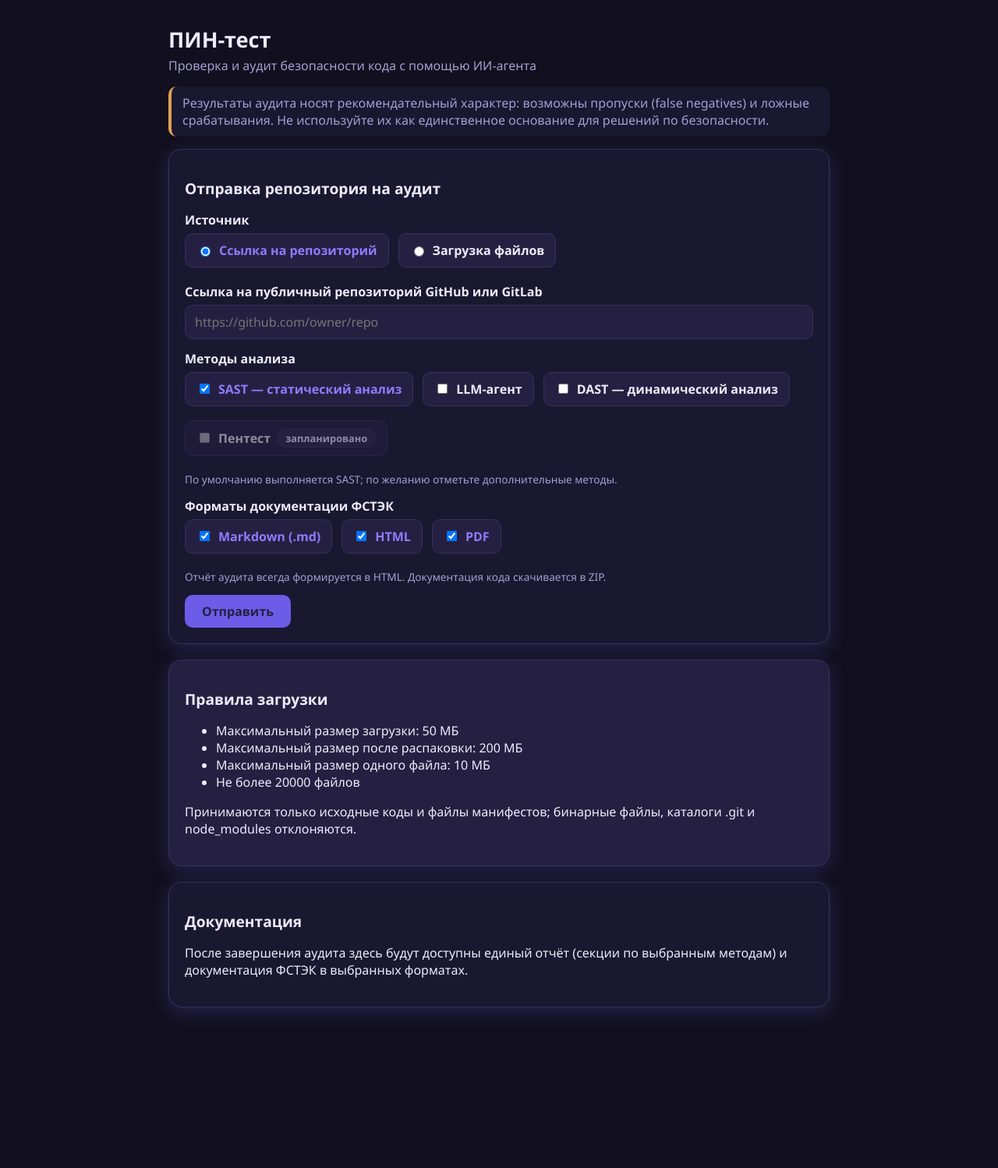
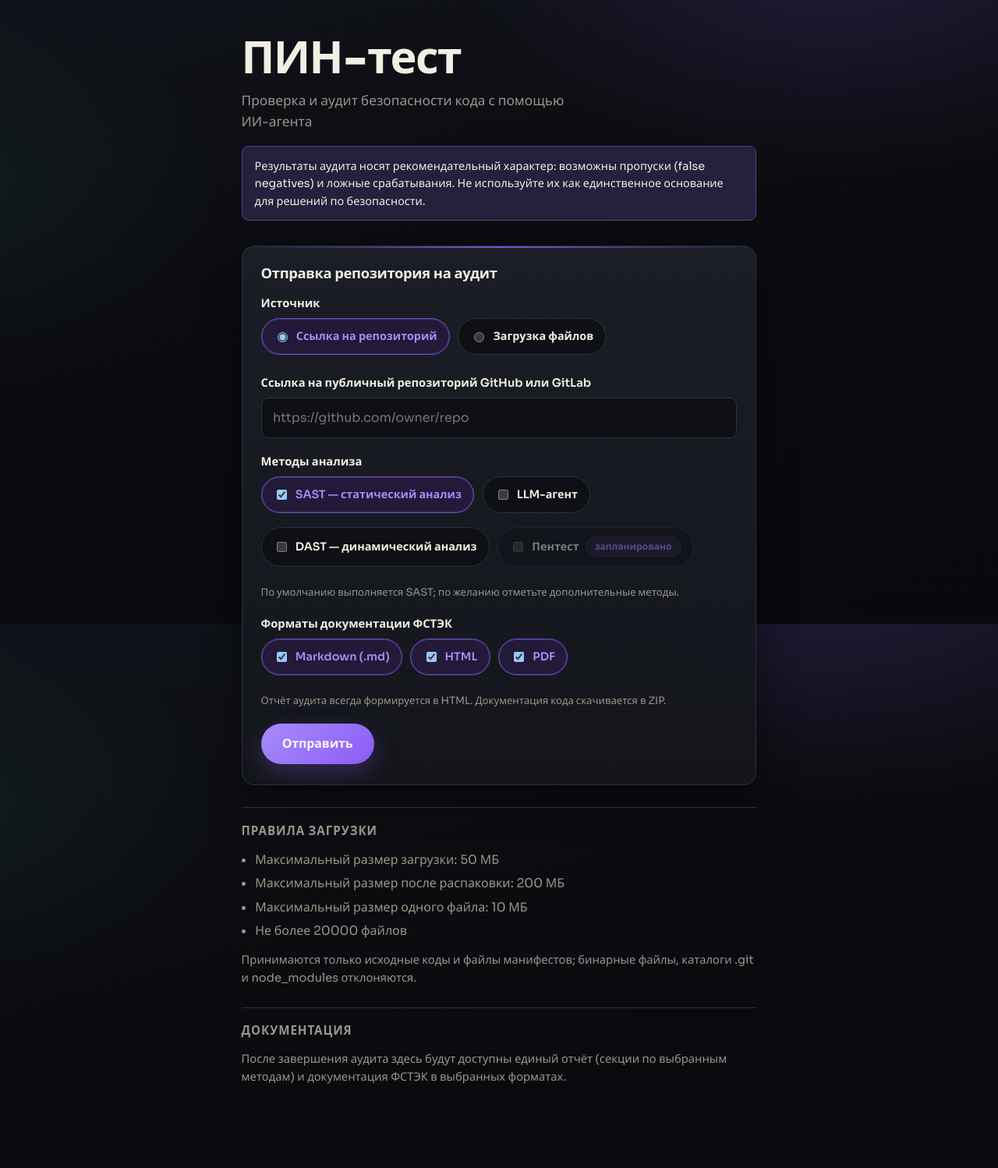
Before and after one commit to PyanzinaMaria/repo-analyzer, a FastAPI app: page / in a window 1280 px wide. Shown: the whole page at 78% size. Before the commit the page ends 1306 px from the top, so only its background shows below. Run offline with FastAPI, Linux system fonts and the light colour scheme; some libraries are stand-ins or nearby versions.

Commit message:
style(ui-design): обновить веб-UI на instrument noir с фиолетовым акцентом
Обновлены theme.yaml/theme.css, site.css, base.html, index.html и зеркало цветов в worker.yaml: тёмный графит, акцент #8B5CF6, шрифты Syne/Sora, карточка только у формы, без дёрганья на HTMX-поллинге страницы скана.

Редизайн UI без смены функционала; анимация intro отключена внутри #scan-live, чтобы опрос статуса каждые 2с не перезапускал появление блоков.

Co-authored-by: Cursor <cursoragent@cursor.com>

```diff
--- a/frontend/web/app/static/css/site.css
+++ b/frontend/web/app/static/css/site.css
@@ -1,168 +1,316 @@
-/* Layout and components. Colors and shapes come exclusively from theme.css
-   custom properties; this file contains no concrete color values. */
+/* Instrument noir layout. Concrete colors live in theme.css tokens. */
 
 * { box-sizing: border-box; }
 
+::selection {
+    background: var(--color-accent);
+    color: var(--color-bg);
+}
+
+html { color-scheme: dark; }
+
 body {
     margin: 0;
-    background: var(--color-bg);
+    min-height: 100vh;
     color: var(--color-ink);
     font-family: var(--font-family);
     font-size: var(--font-size);
+    line-height: 1.55;
+    -webkit-font-smoothing: antialiased;
+    background:
+        radial-gradient(900px 520px at 85% -8%, rgba(139, 92, 246, 0.16), transparent 55%),
+        radial-gradient(700px 480px at -5% 30%, rgba(61, 207, 142, 0.06), transparent 50%),
+        linear-gradient(165deg, #10131A 0%, var(--color-bg) 42%, #08090D 100%);
+    background-attachment: fixed;
 }
 
-main { max-width: 880px; margin: 0 auto; padding: 24px 16px 64px; }
+body::before {
+    content: "";
+    position: fixed;
+    inset: 0;
+    pointer-events: none;
+    z-index: 0;
+    opacity: 0.35;
+    background-image:
+        linear-gradient(rgba(243, 238, 228, 0.03) 1px, transparent 1px),
+        linear-gradient(90deg, rgba(243, 238, 228, 0.03) 1px, transparent 1px);
+    background-size: 48px 48px;
+    mask-image: radial-gradient(ellipse at 50% 20%, #000 20%, transparent 75%);
+}
 
-a { color: var(--color-accent-strong); text-decoration: none; }
-a:hover { text-decoration: underline; }
+main {
+    position: relative;
+    z-index: 1;
+    max-width: 44rem;
+    margin: 0 auto;
+    padding: 2.75rem 1.35rem 5rem;
+}
 
-h1, h2 { color: var(--color-ink); }
-h1 { font-size: 1.7rem; margin: 8px 0 4px; }
-h2 { font-size: 1.2rem; }
+a {
+    color: var(--color-accent-strong);
+    text-decoration-thickness: 1px;
+    text-underline-offset: 0.2em;
+}
+a:hover { color: var(--color-ink); }
+
+h1, h2 {
+    color: var(--color-ink);
+    letter-spacing: -0.03em;
+    line-height: 1.1;
+}
+h1 {
+    font-family: var(--font-display);
+    font-size: clamp(2.6rem, 7vw, 3.6rem);
+    font-weight: 800;
+    margin: 0 0 0.55rem;
+    text-wrap: balance;
+}
+h2 {
+    font-family: var(--font-display);
+    font-size: 1.15rem;
+    font-weight: 700;
+    margin: 0 0 1rem;
+    letter-spacing: -0.02em;
+}
+
+.page-intro {
+    margin-bottom: 2rem;
+    animation: intro-rise 0.7s cubic-bezier(0.16, 1, 0.3, 1) both;
+}
+.page-intro .subtitle {
+    font-size: 1.08rem;
+    max-width: 28rem;
+    margin-bottom: 1.1rem;
+}
+
+.subtitle {
+    color: var(--color-ink-soft);
+    margin: 0 0 1rem;
+}
 
 .card {
+    background:
+        linear-gradient(180deg, rgba(28, 31, 40, 0.96), rgba(20, 22, 28, 0.98));
+    border: 1px solid var(--color-border);
+    border-radius: calc(var(--shape-radius) + 2px);
+    box-shadow: var(--shape-shadow);
+    padding: 1.55rem 1.5rem 1.65rem;
+    margin-bottom: 1.75rem;
+    position: relative;
+    overflow: hidden;
+    animation: intro-rise 0.75s cubic-bezier(0.16, 1, 0.3, 1) 0.08s both;
+}
+.card::before {
+    content: "";
+    position: absolute;
+    inset: 0 0 auto 0;
+    height: 2px;
+    background: linear-gradient(90deg, transparent, var(--color-accent), transparent);
+    opacity: 0.85;
+}
+.card--raised {
     background: var(--color-surface);
-    border: 1px solid var(--color-border);
-    border-radius: var(--shape-radius);
-    box-shadow: var(--shape-shadow);
-    padding: 20px;
-    margin-bottom: 20px;
 }
 
-.card--raised { background: var(--color-surface-raised); }
-
-.subtitle { color: var(--color-ink-soft); margin: 0 0 16px; }
-
-/* Advisory banner: results are recommendations, not a guarantee */
-.disclaimer {
-    border-left: 4px solid var(--color-warn);
-    background: var(--color-surface);
-    border-radius: var(--shape-radius-small);
-    padding: 10px 14px;
-    margin: 0 0 16px;
+.section-plain {
+    margin: 0 0 1.6rem;
+    padding-top: 1.35rem;
+    border-top: 1px solid var(--color-border);
+    animation: intro-rise 0.75s cubic-bezier(0.16, 1, 0.3, 1) 0.16s both;
+}
+.section-plain h2 {
+    font-size: 0.95rem;
+    color: var(--color-ink-soft);
+    letter-spacing: 0.06em;
+    text-transform: uppercase;
+    font-weight: 700;
+}
+.section-plain ul {
+    margin: 0.35rem 0 0.85rem;
+    padding-left: 1.1rem;
     color: var(--color-ink-soft);
 }
-.disclaimer--compact { font-size: 0.85rem; margin-bottom: 12px; }
+.section-plain li { margin-bottom: 0.35rem; }
+.section-plain p {
+    margin: 0;
+    color: var(--color-ink-soft);
+    font-size: 0.92rem;
+}
 
-/* Form */
-.field { margin-bottom: 14px; }
-.field label { display: block; font-weight: 600; margin-bottom: 6px; }
-.field .help { color: var(--color-ink-soft); font-size: 0.85rem; margin-top: 4px; }
-.field input[type="text"], .field input[type="url"] {
+.disclaimer {
+    background: color-mix(in srgb, var(--color-accent) 14%, var(--color-surface));
+    border: 1px solid color-mix(in srgb, var(--color-accent) 42%, var(--color-border));
+    border-radius: var(--shape-radius-small);
+    padding: 0.85rem 1rem;
+    margin: 0 0 0.25rem;
+    color: var(--color-ink);
+    font-size: 0.9rem;
+}
+.disclaimer--compact { font-size: 0.84rem; margin-bottom: 0.85rem; }
+
+.field { margin-bottom: 1.15rem; }
+.field label {
+    display: block;
+    font-weight: 600;
+    margin-bottom: 0.45rem;
+    font-size: 0.92rem;
+}
+.field .help {
+    color: var(--color-ink-soft);
+    font-size: 0.82rem;
+    margin-top: 0.4rem;
+}
+.field input[type="text"],
+.field input[type="url"],
+.field input[type="file"],
+.field select,
+.field textarea {
     width: 100%;
-    padding: 10px 12px;
+    padding: 0.78rem 0.9rem;
     border: 1px solid var(--color-border);
     border-radius: var(--shape-radius-small);
-    background: var(--color-surface-raised);
+    background: #0E1015;
     color: var(--color-ink);
     font: inherit;
+    transition: border-color 0.15s ease, box-shadow 0.15s ease;
 }
-.field input:focus { outline: 2px solid var(--color-accent); border-color: var(--color-accent); }
+.field textarea { resize: vertical; min-height: 5.5rem; }
+.field input:focus,
+.field select:focus,
+.field textarea:focus {
+    outline: none;
+    border-color: var(--color-accent);
+    box-shadow: 0 0 0 3px rgba(139, 92, 246, 0.22);
+}
 
-.choices { display: flex; gap: 12px; margin-bottom: 14px; }
+.choices { display: flex; gap: 0.65rem; margin-bottom: 1rem; flex-wrap: wrap; }
 .choices--wrap { flex-wrap: wrap; }
 .choices label {
     display: flex;
     align-items: center;
-    gap: 8px;
-    padding: 10px 14px;
+    gap: 0.5rem;
+    padding: 0.72rem 0.95rem;
     border: 1px solid var(--color-border);
-    border-radius: var(--shape-radius-small);
-    background: var(--color-surface-raised);
+    border-radius: 999px;
+    background: #0E1015;
     cursor: pointer;
     font-weight: 600;
+    font-size: 0.9rem;
+    transition: border-color 0.15s ease, background 0.15s ease, transform 0.12s ease;
+}
+.choices label:hover {
+    border-color: color-mix(in srgb, var(--color-accent) 55%, var(--color-border));
+    transform: translateY(-1px);
 }
 .choices input:checked + span { color: var(--color-accent-strong); }
-.choice--disabled { opacity: 0.55; cursor: not-allowed; }
+.choices label:has(input:checked) {
+    background: var(--color-accent-soft);
+    border-color: color-mix(in srgb, var(--color-accent) 70%, var(--color-border));
+    box-shadow: inset 0 0 0 1px rgba(139, 92, 246, 0.25);
+}
+.choice--disabled { opacity: 0.45; cursor: not-allowed; }
 .badge--planned {
     background: transparent;
     border: 1px solid var(--color-border);
     color: var(--color-ink-soft);
-    font-size: 0.7rem;
+    font-size: 0.68rem;
     padding: 1px 8px;
+    border-radius: 999px;
 }
 
 .button {
     display: inline-block;
-    padding: 10px 22px;
+    padding: 0.85rem 1.7rem;
     border: none;
-    border-radius: var(--shape-radius-small);
-    background: var(--color-accent);
-    color: var(--color-surface-raised);
+    border-radius: 999px;
+    background: linear-gradient(135deg, var(--color-accent-strong), var(--color-accent));
+    color: #F8F5FF;
     font: inherit;
-    font-weight: 700;
+    font-weight: 750;
+    letter-spacing: -0.01em;
     cursor: pointer;
+    box-shadow: 0 10px 28px rgba(139, 92, 246, 0.28);
+    transition: transform 0.12s ease, filter 0.15s ease, box-shadow 0.15s ease;
 }
-.button:hover { background: var(--color-accent-strong); }
+.button:hover {
+    filter: brightness(1.06);
+    box-shadow: 0 14px 34px rgba(139, 92, 246, 0.38);
+}
+.button:focus-visible {
+    outline: 2px solid var(--color-accent-strong);
+    outline-offset: 3px;
+}
+.button:active { transform: translateY(1px); }
 .button--secondary {
-    background: var(--color-surface-raised);
+    background: transparent;
     color: var(--color-accent-strong);
     border: 1px solid var(--color-border);
-    font-weight: 600;
+    font-weight: 650;
     text-decoration: none;
+    box-shadow: none;
 }
-.button--secondary:hover { background: var(--color-accent-soft); text-decoration: none; }
-/* Prominent navigation (home / back to the scan): bigger and brighter */
+.button--secondary:hover {
+    background: var(--color-accent-soft);
+    color: var(--color-accent-strong);
+    text-decoration: none;
+    filter: none;
+}
 .button--primary {
-    padding: 12px 30px;
-    font-size: 1.05rem;
-    background: var(--color-accent-strong);
-    color: var(--color-surface-raised);
-    box-shadow: var(--shape-shadow);
+    padding: 0.8rem 1.55rem;
+    font-size: 0.98rem;
     text-decoration: none;
 }
 .button--primary:hover {
-    background: var(--color-accent);
-    color: var(--color-surface-raised);
+    color: #F8F5FF;
     text-decoration: none;
 }
-.home-nav { margin-top: 24px; }
+.home-nav { margin: 0 0 1.4rem; }
 
-/* Status list: overall progress bar plus numbered steps connected by a line */
 .stage-progress {
-    height: 8px;
-    background: var(--color-surface-raised);
+    height: 5px;
+    background: #0E1015;
     border: 1px solid var(--color-border);
     border-radius: 999px;
     overflow: hidden;
-    margin: 4px 0 16px;
+    margin: 0.25rem 0 1rem;
 }
 .stage-progress__bar {
     height: 100%;
-    background: var(--color-accent-strong);
+    background: linear-gradient(90deg, var(--color-accent), var(--color-accent-strong));
     border-radius: 999px;
     transition: width 0.5s ease;
 }
-.stage-progress__bar--done { background: var(--color-ok); }
+.stage-progress__bar--done {
+    background: linear-gradient(90deg, #2AAE74, var(--color-ok));
+}
 
 .stage-list { list-style: none; padding: 0; margin: 0; }
 .stage-list li {
     display: flex;
     align-items: center;
-    gap: 12px;
-    padding: 10px 12px;
+    gap: 0.75rem;
+    padding: 0.7rem 0.55rem;
     position: relative;
 }
-/* Connector line between step markers */
 .stage-list li:not(:last-child)::before {
     content: "";
     position: absolute;
-    left: 25px;
-    top: 42px;
-    height: calc(100% - 42px);
+    left: 1.35rem;
+    top: 2.55rem;
+    height: calc(100% - 2.55rem);
     width: 2px;
     background: var(--color-border);
 }
 .stage__marker {
-    flex: 0 0 28px;
-    height: 28px;
+    flex: 0 0 1.7rem;
+    height: 1.7rem;
     border-radius: 50%;
     display: inline-flex;
     align-items: center;
     justify-content: center;
     font-weight: 700;
-    font-size: 0.85rem;
-    background: var(--color-surface-raised);
+    font-size: 0.78rem;
+    background: #0E1015;
     border: 2px solid var(--color-border);
     color: var(--color-ink-soft);
     position: relative;
@@ -172,12 +320,12 @@ h2 { font-size: 1.2rem; }
 .stage--ok .stage__marker {
     background: var(--color-ok);
     border-color: var(--color-ok);
-    color: var(--color-surface-raised);
+    color: #062016;
 }
 .stage--fail .stage__marker {
     background: var(--color-fail);
     border-color: var(--color-fail);
-    color: var(--color-surface-raised);
+    color: #2A0A0C;
 }
 .stage--running .stage__marker {
     border-color: var(--color-warn);
@@ -185,41 +333,78 @@ h2 { font-size: 1.2rem; }
     animation: stage-pulse 1.4s ease-in-out infinite;
 }
 .stage--running .badge--running { animation: stage-pulse 1.4s ease-in-out infinite; }
+
 @keyframes stage-pulse {
-    0%, 100% { box-shadow: 0 0 0 0 var(--color-accent-soft); }
-    50% { box-shadow: 0 0 0 8px var(--color-accent-soft); }
+    0%, 100% { box-shadow: 0 0 0 0 rgba(139, 92, 246, 0.35); }
+    50% { box-shadow: 0 0 0 8px rgba(139, 92, 246, 0.05); }
+}
+
+@keyframes intro-rise {
+    from {
+        opacity: 0;
+        transform: translateY(14px);
+        filter: blur(4px);
+    }
+    to {
+        opacity: 1;
+        transform: translateY(0);
+        filter: blur(0);
+    }
+}
+
+/* HTMX re-swaps this every 2s — entrance animation must not re-run */
+#scan-live .card,
+#scan-live .section-plain {
+    animation: none;
+}
+
+@media (prefers-reduced-motion: reduce) {
+    .stage--running .stage__marker,
+    .stage--running .badge--running,
+    .page-intro,
+    .card,
+    .section-plain { animation: none; }
+    .button, .choices label, .stage-progress__bar { transition: none; }
 }
 
 .badge {
-    padding: 2px 10px;
+    padding: 0.18rem 0.7rem;
     border-radius: 999px;
-    font-size: 0.8rem;
+    font-size: 0.75rem;
     font-weight: 700;
     background: var(--color-accent-soft);
-    color: var(--color-ink);
+    color: var(--color-accent-strong);
 }
-.badge--ok { background: var(--color-ok); color: var(--color-surface-raised); }
-.badge--running { background: var(--color-warn); color: var(--color-ink); }
-.badge--fail { background: var(--color-fail); color: var(--color-surface-raised); }
+.badge--ok { background: color-mix(in srgb, var(--color-ok) 25%, #0E1015); color: var(--color-ok); }
+.badge--running { background: var(--color-accent-soft); color: var(--color-accent-strong); }
+.badge--fail { background: color-mix(in srgb, var(--color-fail) 22%, #0E1015); color: var(--color-fail); }
 
-/* Results */
-.results-grid { display: flex; gap: 20px; flex-wrap: wrap; align-items: center; }
-.artifact-actions { display: flex; flex-direction: column; gap: 10px; }
+.results-grid { display: flex; gap: 1.15rem; flex-wrap: wrap; align-items: center; }
+.artifact-actions { display: flex; flex-direction: column; gap: 0.6rem; }
 .results-pending { color: var(--color-ink-soft); }
-.timing { color: var(--color-ink-soft); font-size: 0.9rem; margin: 12px 0 0; }
+.timing { color: var(--color-ink-soft); font-size: 0.9rem; margin: 0.75rem 0 0; }
 
-/* Report viewer */
 .viewer-frame {
-  width: 100%;
-  height: 78vh;
-  border: 1px solid var(--color-border);
-  border-radius: var(--shape-radius-small);
-  background: var(--color-bg);
+    width: 100%;
+    height: 78vh;
+    border: 1px solid var(--color-border);
+    border-radius: var(--shape-radius-small);
+    background: #0E1015;
 }
 
 .error-box {
-    border-left: 4px solid var(--color-fail);
-    padding: 10px 14px;
+    background: color-mix(in srgb, var(--color-fail) 14%, var(--color-surface));
+    border: 1px solid color-mix(in srgb, var(--color-fail) 45%, var(--color-border));
+    border-radius: var(--shape-radius-small);
+    padding: 0.75rem 0.95rem;
     color: var(--color-fail);
-    font-weight: 600;
+    font-weight: 650;
+    margin-top: 0.45rem;
 }
+
+@media (max-width: 520px) {
+    main { padding: 1.6rem 1rem 3.5rem; }
+    .card { padding: 1.2rem 1.05rem 1.35rem; }
+    .choices label { width: 100%; border-radius: var(--shape-radius-small); }
+    h1 { font-size: 2.35rem; }
+}
--- a/frontend/web/app/static/css/theme.css
+++ b/frontend/web/app/static/css/theme.css
@@ -1,19 +1,20 @@
 :root {
-    --color-bg: #12101E;
-    --color-surface: #1A1730;
-    --color-surface-raised: #252042;
-    --color-accent: #6C5CE7;
-    --color-accent-strong: #8F7BFF;
-    --color-accent-soft: #2E2952;
-    --color-ink: #EDEBFA;
-    --color-ink-soft: #A49FD1;
-    --color-ok: #5FBF77;
-    --color-warn: #E0A34E;
-    --color-fail: #E05B6C;
-    --color-border: #37315C;
-    --font-family: 'Segoe UI', 'Trebuchet MS', system-ui, sans-serif;
+    --color-bg: #0B0C10;
+    --color-surface: #14161C;
+    --color-surface-raised: #1C1F28;
+    --color-accent: #8B5CF6;
+    --color-accent-strong: #A78BFA;
+    --color-accent-soft: #221A38;
+    --color-ink: #F3EEE4;
+    --color-ink-soft: #9B958A;
+    --color-ok: #3DCF8E;
+    --color-warn: #C4A1FF;
+    --color-fail: #F07178;
+    --color-border: #2C303C;
+    --font-family: 'Sora', 'Segoe UI', system-ui, sans-serif;
+    --font-display: 'Syne', 'Sora', system-ui, sans-serif;
     --font-size: 16px;
-    --shape-radius: 16px;
-    --shape-radius-small: 10px;
-    --shape-shadow: 0 6px 24px rgba(108, 92, 231, 0.25);
+    --shape-radius: 14px;
+    --shape-radius-small: 9px;
+    --shape-shadow: 0 18px 50px rgba(0, 0, 0, 0.45);
 }
--- a/frontend/web/app/templates/base.html
+++ b/frontend/web/app/templates/base.html
@@ -4,6 +4,9 @@
     <meta charset="utf-8">
     <meta name="viewport" content="width=device-width, initial-scale=1">
     <title>{{ page_title }} — {{ app_title }}</title>
+    <link rel="preconnect" href="https://fonts.googleapis.com">
+    <link rel="preconnect" href="https://fonts.gstatic.com" crossorigin>
+    <link href="https://fonts.googleapis.com/css2?family=Sora:wght@400;500;600;700&family=Syne:wght@700;800&display=swap" rel="stylesheet">
     <link rel="stylesheet" href="/static/css/theme.css">
     <link rel="stylesheet" href="/static/css/site.css">
     <script src="https://unpkg.com/htmx.org@2.0.4" defer></script>
--- a/frontend/web/app/templates/pages/index.html
+++ b/frontend/web/app/templates/pages/index.html
@@ -2,9 +2,11 @@
 {% import "components/form.html" as form_components %}
 
 {% block content %}
-<h1>{{ app_title }}</h1>
-<p class="subtitle">{{ t("app.subtitle") }}</p>
-<p class="disclaimer">{{ t("disclaimer.index") }}</p>
+<header class="page-intro">
+    <h1>{{ app_title }}</h1>
+    <p class="subtitle">{{ t("app.subtitle") }}</p>
+    <p class="disclaimer">{{ t("disclaimer.index") }}</p>
+</header>
 
 <section class="card">
     <h2>{{ t(form_spec.title_key) }}</h2>
@@ -14,7 +16,7 @@
     {{ form_components.render_form(form_spec, values, errors, t, "/api/scans") }}
 </section>
 
-<section class="card card--raised">
+<section class="section-plain">
     <h2>{{ t("rules.title") }}</h2>
     <ul>
         <li>{{ t("rules.max_size", max_upload=rules.max_upload) }}</li>
@@ -25,7 +27,7 @@
     <p>{{ t("rules.allowed") }}</p>
 </section>
 
-<section class="card">
+<section class="section-plain">
     <h2>{{ t("docs.title") }}</h2>
     <p>{{ t("docs.description") }}</p>
 </section>
```
Also changed, not shown: frontend/config/theme.yaml (+19 -19 lines), worker/config/worker.yaml (+16 -16 lines).
